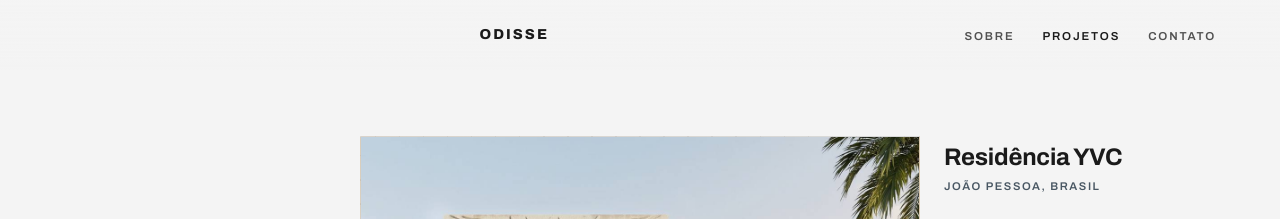
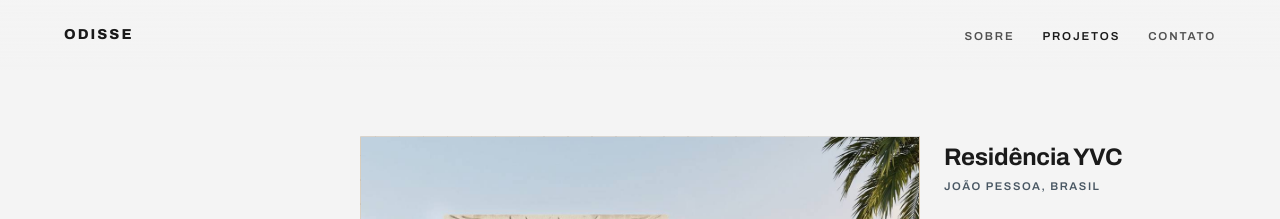
Before and after one commit to cidclementino/portfolio-odisse, a Jekyll site: the page built from index.html, in a window 1280 px wide. Shown: the top 219 px of the page. Built offline with Jekyll 4.4.1, drawn with Linux system fonts in a browser that asks for light colours.

Commit message:
Update nav.html

```diff
--- a/_includes/nav.html
+++ b/_includes/nav.html
@@ -1,7 +1,6 @@
-<nav class="nav nav--centered">
-  <span class="nav__side"></span>
+<nav class="nav">
   <a class="nav__mark" href="{{ '/index.html' | relative_url }}">Odisse</a>
-  <ul class="nav__links nav__side nav__side--right">
+  <ul class="nav__links">
     <li><a href="{{ '/sobre.html' | relative_url }}"{% if page.url contains 'sobre' %} aria-current="page"{% endif %}>Sobre</a></li>
     <li><a href="{{ '/index.html' | relative_url }}"{% if page.url == '/index.html' or page.url == '/' %} aria-current="page"{% endif %}>Projetos</a></li>
     <li><a href="{{ '/contato.html' | relative_url }}"{% if page.url contains 'contato' %} aria-current="page"{% endif %}>Contato</a></li>
```
